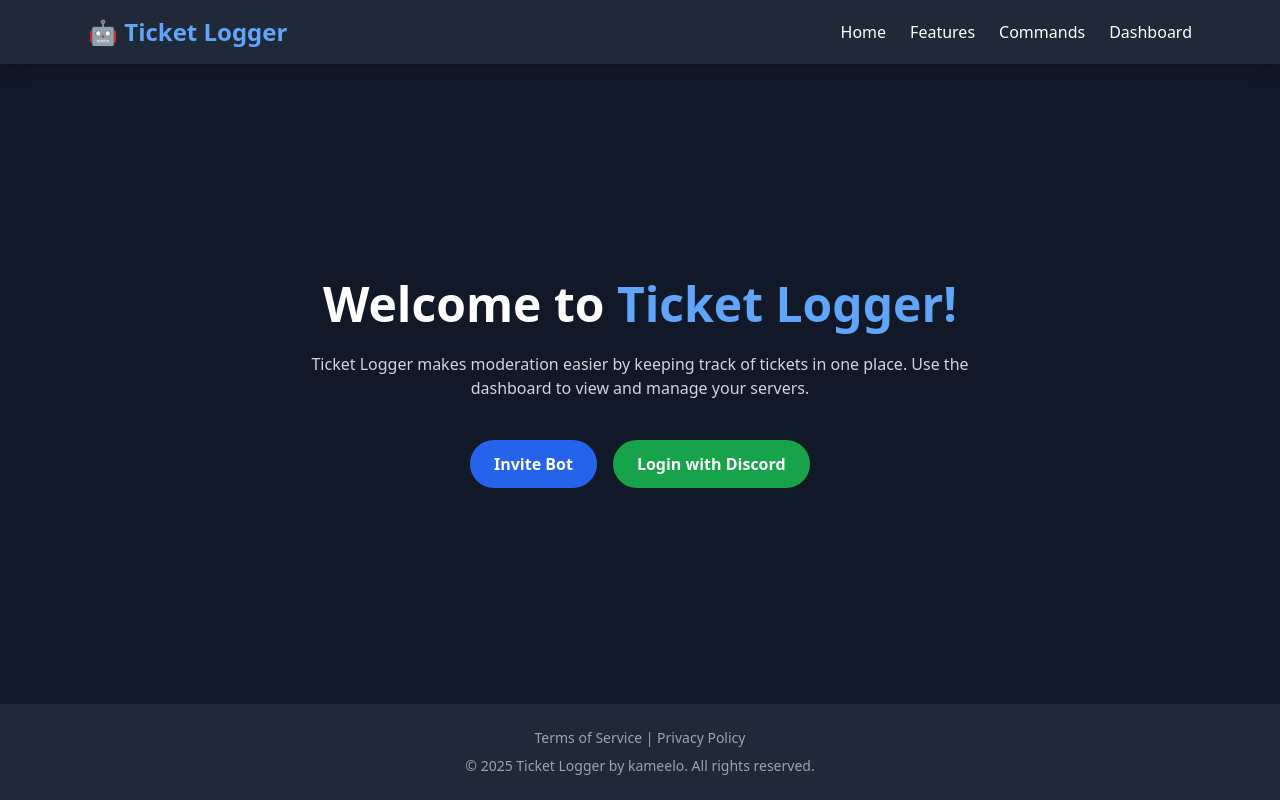
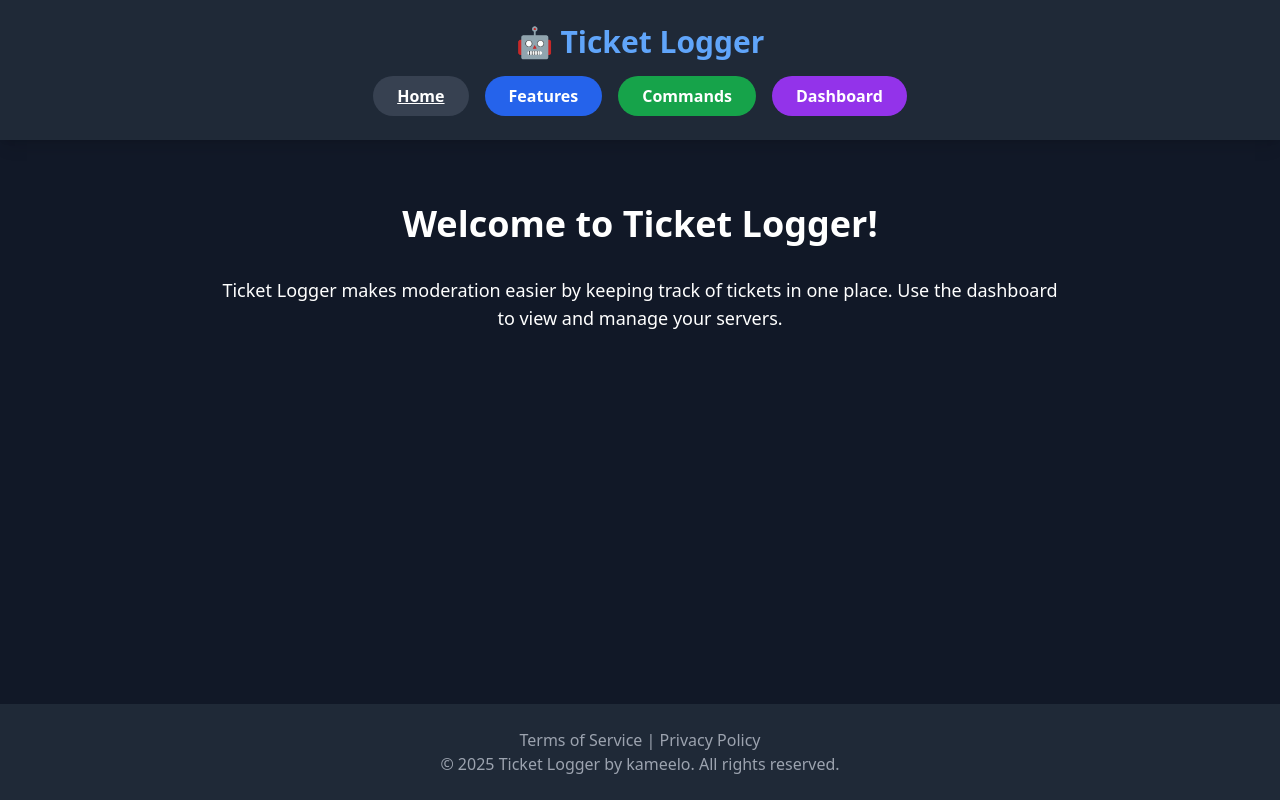
Before and after one commit to kamelpro413-eng/web-i-guess, a website: page index.html in a window 1280 px wide. Drawn offline with nearby package versions, Linux system fonts and the light colour scheme.

Commit message:
Update index.html

```diff
--- a/index.html
+++ b/index.html
@@ -3,20 +3,17 @@
 <head>
   <meta charset="UTF-8">
   <title>Ticket Logger</title>
+  <meta name="viewport" content="width=device-width, initial-scale=1.0">
 
-  <!-- Tailwind CSS via CDN -->
+  <!-- Tailwind CSS -->
   <script src="https://cdn.tailwindcss.com"></script>
 
   <!-- AOS Animations -->
   <link rel="stylesheet" href="https://unpkg.com/aos@next/dist/aos.css" />
   <script src="https://unpkg.com/aos@next/dist/aos.js"></script>
-
   <script>
     document.addEventListener("DOMContentLoaded", () => {
-      AOS.init({
-        duration: 800,
-        once: true
-      });
+      AOS.init({ duration: 800, once: true });
     });
   </script>
 </head>
@@ -24,50 +21,47 @@
 
   <!-- Header -->
   <header class="bg-gray-800 shadow-lg sticky top-0 z-50">
-    <div class="max-w-6xl mx-auto flex justify-between items-center px-6 py-4">
-      <h1 class="text-2xl font-bold text-blue-400">🤖 Ticket Logger</h1>
-      <nav class="flex gap-6">
-        <a href="index.html" class="hover:text-blue-400 transition">Home</a>
-        <a href="features.html" class="hover:text-blue-400 transition">Features</a>
-        <a href="commands.html" class="hover:text-blue-400 transition">Commands</a>
-        <a href="dashboard.html" class="hover:text-blue-400 transition">Dashboard</a>
+    <div class="max-w-6xl mx-auto flex flex-col items-center px-6 py-6">
+      <h1 class="text-3xl font-bold text-blue-400 mb-4">🤖 Ticket Logger</h1>
+
+      <!-- Navigation Buttons in original nav place -->
+      <nav class="flex gap-4">
+        <a href="index.html" class="bg-gray-700 hover:bg-gray-600 text-white font-semibold px-6 py-2 rounded-full transition transform hover:scale-105">Home</a>
+        <a href="features.html" class="bg-blue-600 hover:bg-blue-500 text-white font-semibold px-6 py-2 rounded-full transition transform hover:scale-105">Features</a>
+        <a href="commands.html" class="bg-green-600 hover:bg-green-500 text-white font-semibold px-6 py-2 rounded-full transition transform hover:scale-105">Commands</a>
+        <a href="dashboard.html" class="bg-purple-600 hover:bg-purple-500 text-white font-semibold px-6 py-2 rounded-full transition transform hover:scale-105">Dashboard</a>
       </nav>
     </div>
   </header>
 
-  <!-- Hero -->
-  <main class="flex-1 flex flex-col justify-center items-center text-center px-6 py-16">
-    <h2 class="text-4xl md:text-5xl font-extrabold mb-6" data-aos="fade-up">
-      Welcome to <span class="text-blue-400">Ticket Logger!</span>
-    </h2>
-    <p class="text-gray-300 max-w-2xl mb-10" data-aos="fade-up" data-aos-delay="200">
+  <!-- Main Content -->
+  <div class="container max-w-4xl mx-auto px-6 py-16 text-center" data-aos="fade-up">
+    <h2 class="text-4xl font-bold mb-8">Welcome to Ticket Logger!</h2>
+    <p class="mb-6 text-lg">
       Ticket Logger makes moderation easier by keeping track of tickets in one place.
       Use the dashboard to view and manage your servers.
     </p>
-
-    <div class="flex gap-4" data-aos="zoom-in" data-aos-delay="400">
-      <!-- Invite Bot Button -->
-      <a class="px-6 py-3 bg-blue-600 rounded-full font-semibold hover:scale-105 transition"
-         href="https://discord.com/oauth2/authorize?client_id=1411025062680854588&permissions=8&scope=bot"
-         target="_blank">
-        Invite Bot
-      </a>
-
-      <!-- Login with Discord Button -->
-      <a class="px-6 py-3 bg-green-600 rounded-full font-semibold hover:scale-105 transition"
-         href="https://discord.com/oauth2/authorize?client_id=1411025062680854588&response_type=code&redirect_uri=http%3A%2F%2Flocalhost%3A3000%2Fcallback&scope=identify+guilds">
-        Login with Discord
-      </a>
-    </div>
-  </main>
+  </div>
 
   <!-- Footer -->
-  <footer class="bg-gray-800 py-6 text-center text-gray-400 text-sm">
-    <p class="mb-2">
-      <a href="terms.html" class="hover:text-blue-400">Terms of Service</a> |
-      <a href="privacy.html" class="hover:text-blue-400">Privacy Policy</a>
-    </p>
+  <footer class="bg-gray-800 py-6 text-center text-gray-400 mt-auto">
+    <a href="terms.html" class="hover:text-white">Terms of Service</a> |
+    <a href="privacy.html" class="hover:text-white">Privacy Policy</a>
     <p>&copy; 2025 Ticket Logger by kameelo. All rights reserved.</p>
   </footer>
+
+  <!-- Active Page Highlight Script -->
+  <script>
+    const links = document.querySelectorAll('nav a');
+    const current = window.location.pathname.split("/").pop();
+    links.forEach(link => {
+      if(link.getAttribute('href') === current){
+        link.classList.add('text-blue-400', 'font-bold', 'underline');
+      } else {
+        link.classList.add('hover:text-blue-400', 'transition');
+      }
+    });
+  </script>
+
 </body>
 </html>
```
